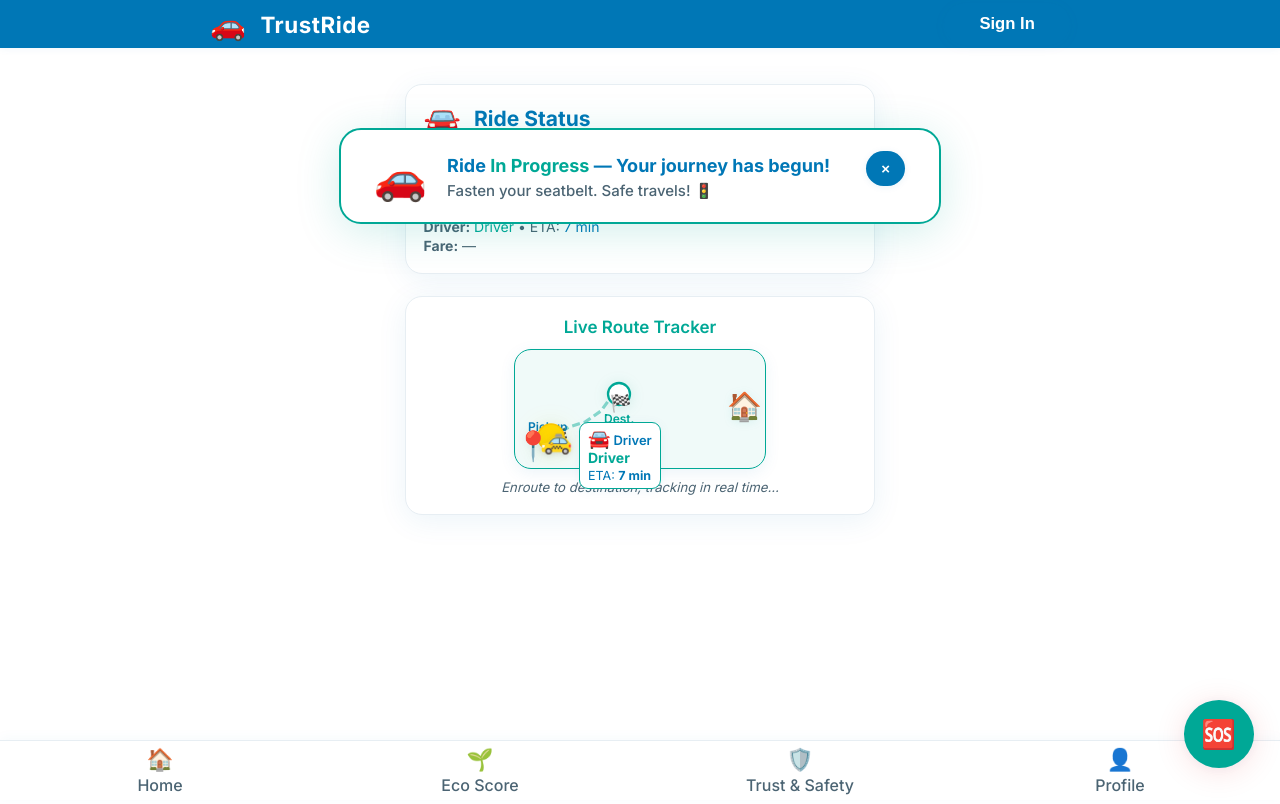
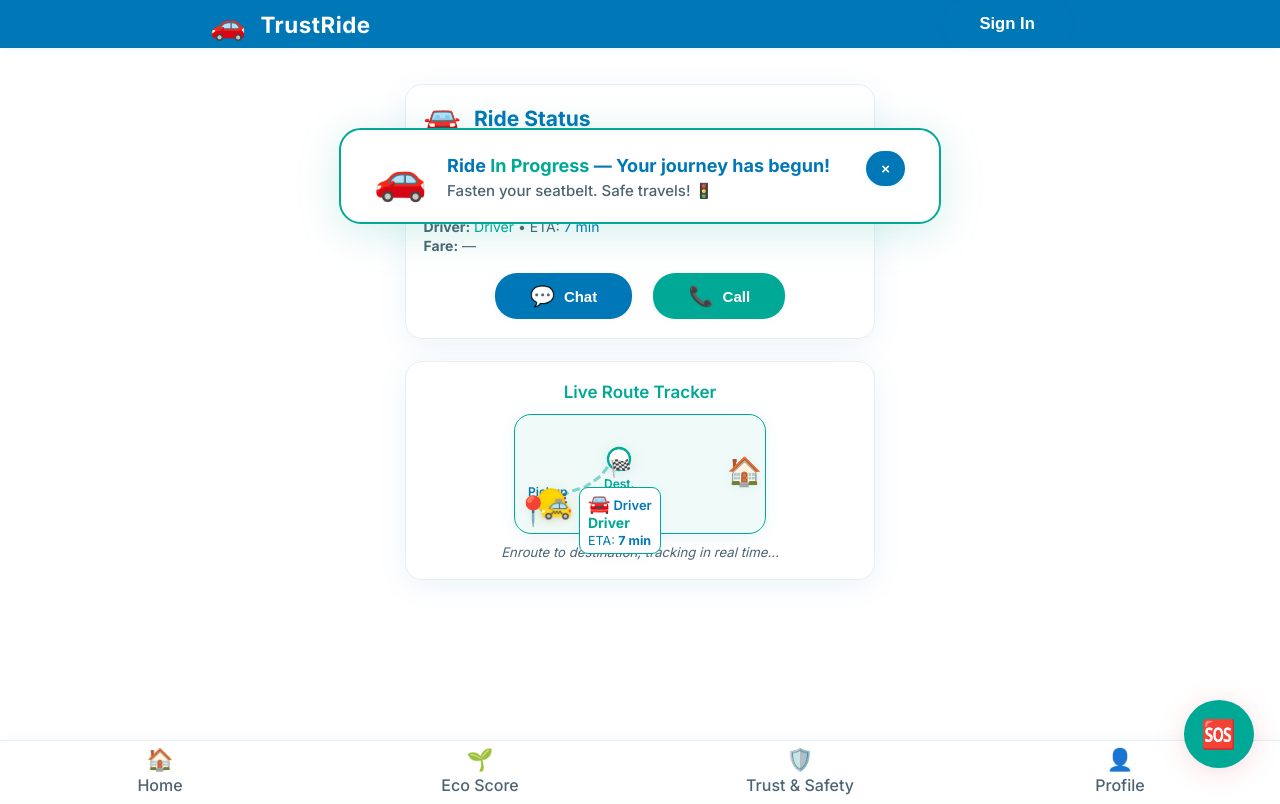
Before and after one commit to Workflow-Manager-admin/trustride-24573-2a3e8ce9, a React (Create React App) app in the folder trustride/: page /ride-status in a window 1280 px wide. Built offline with nearby package versions, Linux system fonts and the light colour scheme; the HTML template or start-up script is replaced by a standard one.

Commit message:
Auto-commit: Changes as of 2025-05-29T15:59:24.655575+00:00

```diff
--- a/trustride/src/screens/RideStatusScreen.js
+++ b/trustride/src/screens/RideStatusScreen.js
@@ -321,6 +321,55 @@
         <div style={{ color: "var(--text-secondary)", fontSize: 14, marginTop: 2 }}>
           <b>Fare:</b> {fare !== "—" ? <>₹{fare}</> : "—"}
         </div>
+        {/* Chat and Call Buttons */}
+        <div style={{ display: "flex", gap: 21, justifyContent: "center", marginTop: 19 }}>
+          <button
+            className="btn"
+            style={{
+              borderRadius: 22,
+              minWidth: 92,
+              fontWeight: 700,
+              fontSize: 15,
+              display: "flex",
+              alignItems: "center",
+              justifyContent: "center",
+              gap: 9,
+              background: "var(--primary)",
+              color: "#fff",
+              boxShadow: "0 2px 9px #0077B609"
+            }}
+            onClick={() => setShowChat(true)}
+            type="button"
+            tabIndex={0}
+            aria-label="Open driver chat"
+          >
+            <span role="img" aria-label="chat" style={{ fontSize: 20 }}>💬</span>
+            Chat
+          </button>
+          <button
+            className="btn"
+            style={{
+              borderRadius: 22,
+              minWidth: 92,
+              fontWeight: 700,
+              fontSize: 15,
+              display: "flex",
+              alignItems: "center",
+              justifyContent: "center",
+              gap: 9,
+              background: "var(--accent)",
+              color: "#fff",
+              boxShadow: "0 2px 9px #00A89609"
+            }}
+            onClick={() => setShowCall(true)}
+            type="button"
+            tabIndex={0}
+            aria-label="Call driver"
+          >
+            <span role="img" aria-label="call" style={{ fontSize: 20 }}>📞</span>
+            Call
+          </button>
+        </div>
       </section>
 
       {/* Section: Mock Live Tracker */}
```
Also changed, not shown: 1 other file (tests, documents, lock files or other folders).
